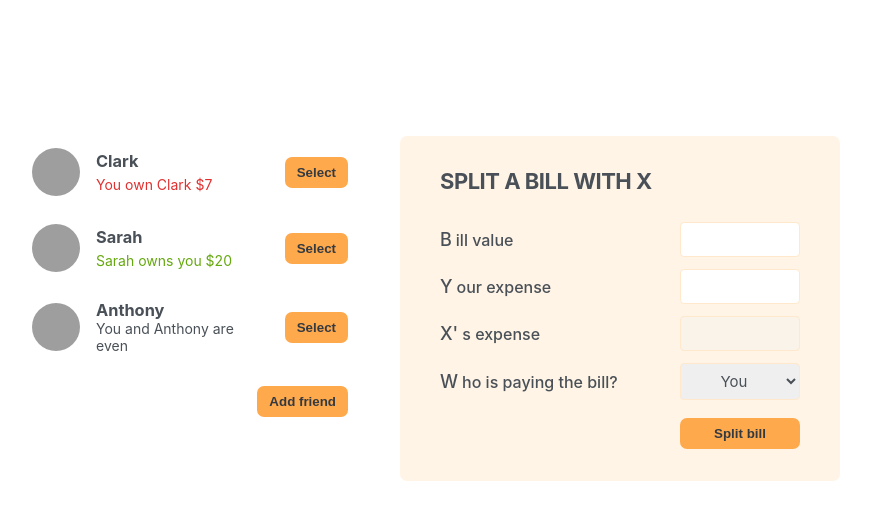
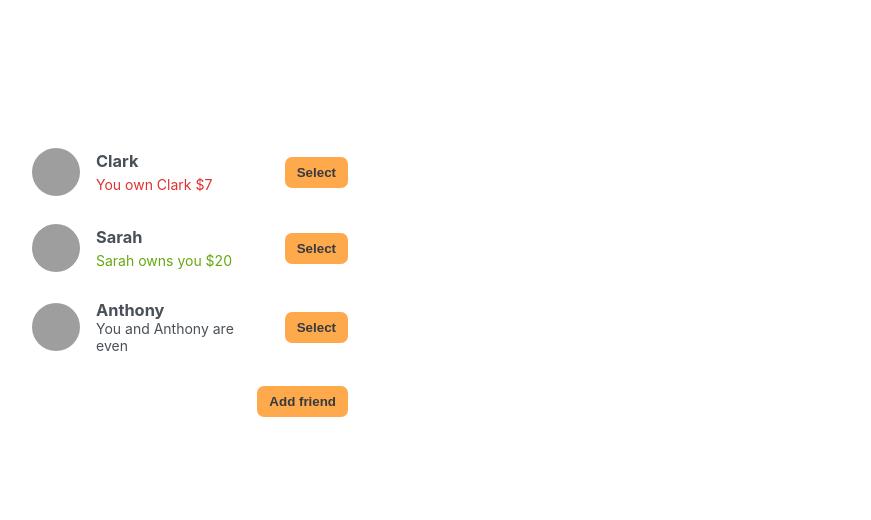
Before and after one commit to Armin-Fullstack/eat-and-split, a React (Vite) app: page / in a window 1280 px wide. Shown: the top 520 px of the page, without its empty margins (210-1081 px from the left). Built offline with nearby package versions, Linux system fonts and the light colour scheme; grey boxes are pictures that could not be loaded.

Commit message:
feat: implemented Select button functionality

```diff
--- a/src/App.tsx
+++ b/src/App.tsx
@@ -29,7 +29,9 @@ interface Friend {
 }
 
 interface FriendProps {
-  friendObj: Friend
+  friendObj: Friend;
+  onSelection: (friend: Friend) => void;
+  selectedFriend: Friend | null
 }
 
 interface ButtonProps {
@@ -37,15 +39,20 @@ interface ButtonProps {
   onClick: () => void;
 }
 interface FriendsListProps {
-  friends: Friend[]
+  friends: Friend[];
+  onSelection: (friend: Friend) => void;
+  selectedFriend: Friend | null
 }
 interface FormAddFriendProps {
   onAddFriend: (friend: Friend) => void
 }
+interface FormSplitBillProps {
+  selectedFriend: Friend | null
+}
 function App(): JSX.Element {
   const [showFormFriend, setShowFormFriend] = useState<boolean>(false);
   const [friends, setFriends] = useState<Friend[]>(initialFriends)
-
+  const [selectedFriend , setSelectedFriend] = useState<Friend | null>(null)
   //show add friend form
   function handleShowForm(): void {
     setShowFormFriend(show => !show)
@@ -56,31 +63,37 @@ function App(): JSX.Element {
     setFriends(friends => [...friends , friend])
     setShowFormFriend(false)
   }
+  function handleSelection(friend: Friend): void {
+   setSelectedFriend(currSelected => currSelected?.id === friend.id ? null : friend)
+   setShowFormFriend(false)
+  }
   return (
     <div className="app">
       <div className="sidebar">
-        <FriendsList friends={friends} />
+        <FriendsList friends={friends} onSelection={handleSelection} selectedFriend={selectedFriend}/>
         {showFormFriend && <FormAddFriend onAddFriend={handleAddFreind}/>}
         <Button onClick={handleShowForm}>{showFormFriend ? "close" : "Add friend"}</Button>
       </div>
-      <FormSplitBill />
+      {selectedFriend && <FormSplitBill selectedFriend={selectedFriend}/>}
     </div>
   );
 }
 
-function FriendsList({friends}: FriendsListProps): JSX.Element {
+function FriendsList({friends , onSelection , selectedFriend}: FriendsListProps): JSX.Element {
+
   return (
     <ul>
       {friends.map((friend) => (
-        <Friend friendObj={friend} key={friend.id} />
+        <Friend friendObj={friend} key={friend.id} onSelection={onSelection} selectedFriend={selectedFriend}/>
       ))}
     </ul>
   );
 }
 
-function Friend({ friendObj }: FriendProps): JSX.Element {
+function Friend({ friendObj , onSelection, selectedFriend}: FriendProps): JSX.Element {
+  const isSelected = friendObj.id === selectedFriend?.id
   return (
-    <li>
+    <li className={`${isSelected && "selected"}`}>
       <img src={friendObj.image} alt={friendObj.name} />
       <h3>{friendObj.name}</h3>
       {friendObj.balance < 0 && (
@@ -94,7 +107,7 @@ function Friend({ friendObj }: FriendProps): JSX.Element {
         </p>
       )}
       {friendObj.balance === 0 && <p>You and {friendObj.name} are even</p>}
-      <Button>Select</Button>
+      <Button onClick={() => onSelection(friendObj)}>{isSelected ?"Close" : "Select"}</Button>
     </li>
   );
 }
@@ -129,20 +142,20 @@ function FormAddFriend({onAddFriend}: FormAddFriendProps): JSX.Element {
 )
 }
 
-function FormSplitBill(): JSX.Element {
+function FormSplitBill({selectedFriend}: FormSplitBillProps): JSX.Element {
   return (
     <form className="form-split-bill">
-      <h2>Split a bill with X</h2>
+      <h2>Split a bill with {selectedFriend?.name}</h2>
       <label>Bill value</label>
       <input type="text" />
       <label>Your expense</label>
       <input type="text" />
-      <label>X's expense</label>
+      <label>{selectedFriend?.name}'s expense</label>
       <input type="text" disabled />
       <label>Who is paying the bill?</label>
       <select>
         <option value="user">You</option>
-        <option value="friend">X</option>
+        <option value="friend">{selectedFriend?.name}</option>
       </select>
       <Button>Split bill</Button>
     </form>
```
